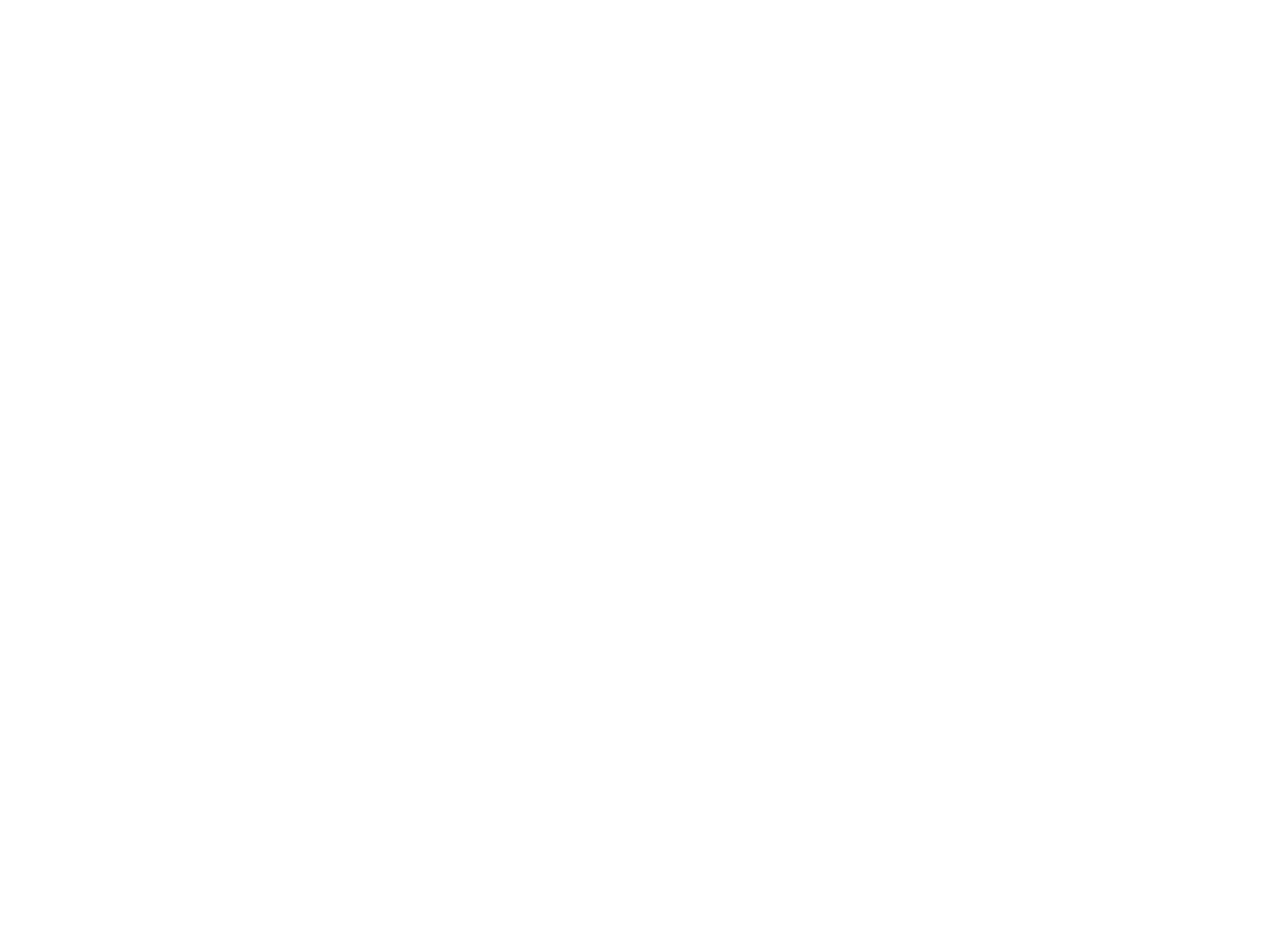
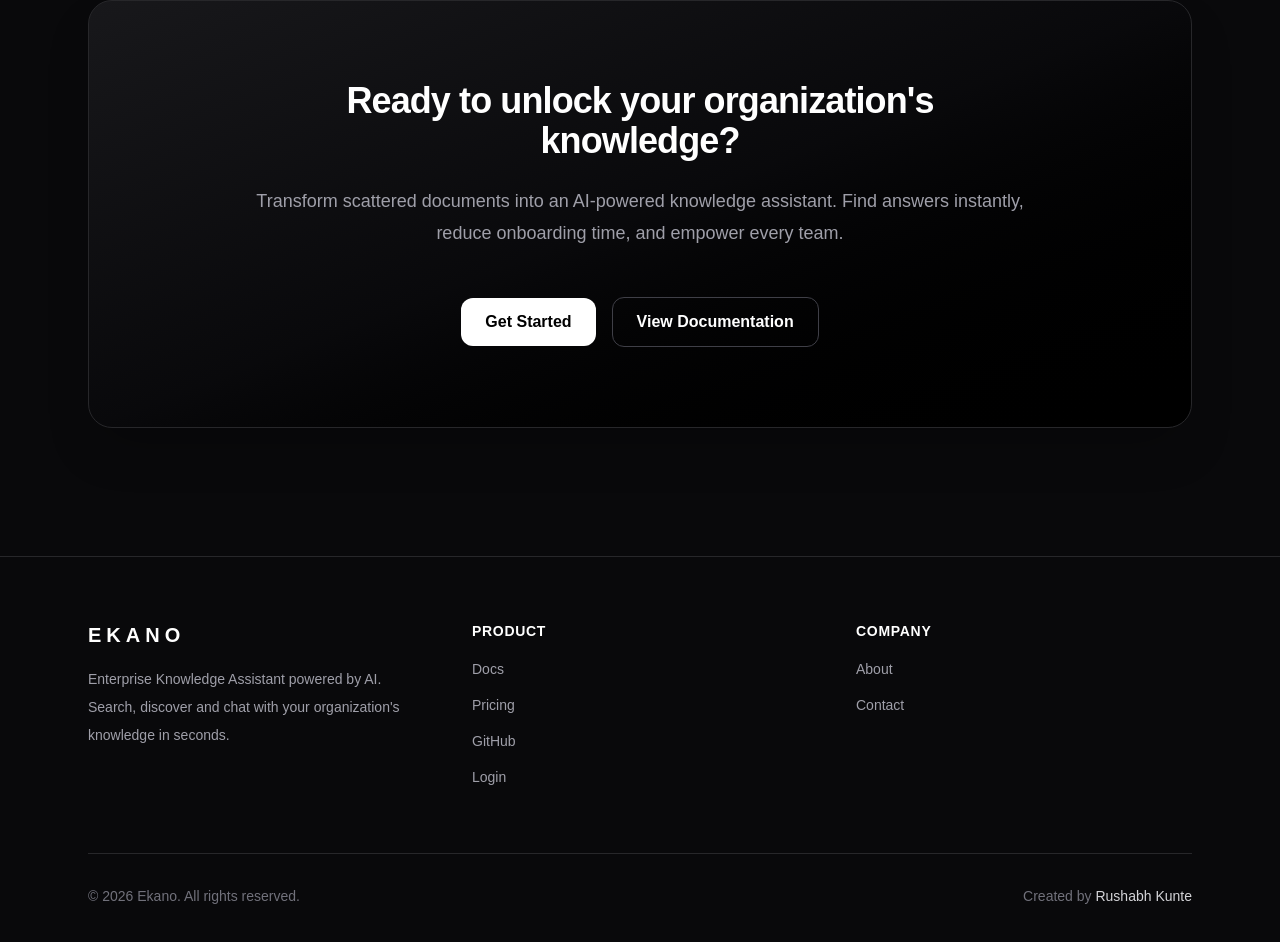
Before and after one commit to Rush-K15/ekano, a Next.js app in the folder frontend/: page / in a window 1280 px wide. Shown: the part 1083-2025 px from the top of the page. Before the commit the page ends 955 px from the top, so only its background shows below. Built offline with nearby package versions, Linux system fonts and the light colour scheme.

Commit message:
feat(home): complete landing page v1

```diff
--- a/frontend/app/page.tsx
+++ b/frontend/app/page.tsx
@@ -1,6 +1,8 @@
 import Navbar from "@/components/layout/Navbar";
 import Features from "@/components/sections/Features";
 import Hero from "@/components/sections/Hero";
+import CTA from "@/components/sections/CTA";
+import Footer from "@/components/layout/Footer";
 
 export default function Home() {
   return (
@@ -8,6 +10,8 @@
       <Navbar />
       <Hero />
       <Features />
+      <CTA />
+      <Footer />
     </main>
   );
 }
--- /dev/null
+++ b/frontend/components/layout/Footer.tsx
@@ -0,0 +1,90 @@
+import Link from "next/link";
+
+import Container from "@/components/ui/Container";
+import { navigation } from "@/constants/navigation";
+
+export default function Footer() {
+  return (
+    <footer className="border-t border-zinc-800 py-16">
+      <Container>
+        <div className="grid gap-12 md:grid-cols-3">
+          {/* Brand */}
+          <div>
+            <Link
+              href="/"
+              className="text-xl font-bold tracking-[0.25em]"
+            >
+              EKANO
+            </Link>
+
+            <p className="mt-4 max-w-sm text-sm leading-7 text-zinc-400">
+              Enterprise Knowledge Assistant powered by AI. Search,
+              discover and chat with your organization's knowledge in
+              seconds.
+            </p>
+          </div>
+
+          {/* Product */}
+          <div>
+            <h3 className="mb-4 text-sm font-semibold uppercase tracking-wider text-white">
+              Product
+            </h3>
+
+            <ul className="space-y-3">
+              {navigation.map((item) => (
+                <li key={item.label}>
+                  <Link
+                    href={item.href}
+                    className="text-sm text-zinc-400 transition-colors hover:text-white"
+                  >
+                    {item.label}
+                  </Link>
+                </li>
+              ))}
+            </ul>
+          </div>
+
+          {/* Company */}
+          <div>
+            <h3 className="mb-4 text-sm font-semibold uppercase tracking-wider text-white">
+              Company
+            </h3>
+
+            <ul className="space-y-3">
+              <li>
+                <Link
+                  href="/"
+                  className="text-sm text-zinc-400 transition-colors hover:text-white"
+                >
+                  About
+                </Link>
+              </li>
+
+              <li>
+                <a
+                  href="mailto:hello@ekano.ai"
+                  className="text-sm text-zinc-400 transition-colors hover:text-white"
+                >
+                  Contact
+                </a>
+              </li>
+            </ul>
+          </div>
+        </div>
+
+        <div className="mt-16 flex flex-col items-center justify-between gap-4 border-t border-zinc-800 pt-8 text-sm text-zinc-500 md:flex-row">
+          <p>
+            © {new Date().getFullYear()} Ekano. All rights reserved.
+          </p>
+
+          <p>
+            Created by{" "}
+            <span className="font-medium text-zinc-300">
+              Rushabh Kunte
+            </span>
+          </p>
+        </div>
+      </Container>
+    </footer>
+  );
+}
--- /dev/null
+++ b/frontend/components/sections/CTA.tsx
@@ -0,0 +1,28 @@
+import Button from "@/components/ui/Button";
+import Container from "@/components/ui/Container";
+import SectionHeading from "@/components/ui/SectionHeading";
+
+export default function CTA() {
+  return (
+    <section className="py-32">
+      <Container>
+        <div className="rounded-3xl border border-zinc-800 bg-gradient-to-br from-zinc-900 via-zinc-950 to-black px-8 py-20 shadow-2xl">
+          <SectionHeading
+            title="Ready to unlock your organization's knowledge?"
+            description="Transform scattered documents into an AI-powered knowledge assistant. Find answers instantly, reduce onboarding time, and empower every team."
+          />
+
+          <div className="mt-12 flex flex-col items-center justify-center gap-4 sm:flex-row">
+            <Button>
+              Get Started
+            </Button>
+
+            <Button variant="secondary">
+              View Documentation
+            </Button>
+          </div>
+        </div>
+      </Container>
+    </section>
+  );
+}
--- /dev/null
+++ b/frontend/components/ui/SectionHeading.tsx
@@ -0,0 +1,26 @@
+interface SectionHeadingProps {
+    title: string;
+    description: string;
+    centered?: boolean;
+}
+
+export default function SectionHeading({
+    title,
+    description,
+    centered = true
+}: SectionHeadingProps) {
+    return (
+        <div
+            className={`max-w-3xl ${centered ? "mx-auto text-center" : ""
+                }`}
+        >
+            <h2 className="text-4xl font-bold tracking-tight text-white">
+                {title}
+            </h2>
+
+            <p className="mt-6 text-lg leading-8 text-zinc-400">
+                {description}
+            </p>
+        </div>
+    );
+}
```
